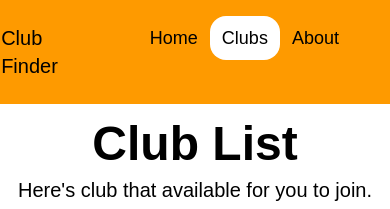
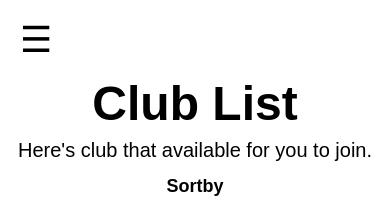
Before and after one commit to vDescent/W5-CampusClubFinder, a React (Vite) app: page /clubs in a window 390 px wide. Shown: the top 209 px of the page. Built offline with nearby package versions, Linux system fonts and the light colour scheme; a web font is replaced by a local one.

Commit message:
fix: fix responsicvity on all pages

```diff
--- a/src/components/Navbar.jsx
+++ b/src/components/Navbar.jsx
@@ -1,9 +1,20 @@
-import { NavLink } from "react-router"
+import { useState } from "react";
+import { NavLink, useLocation } from "react-router"
 
 export default function Navbar(){
+    const [isOpen, setIsOpen] = useState(false);
+    const location = useLocation();
+
+    const navClass = ({ isActive }) =>
+        `text-2xl
+        ${isActive ? "p-3 rounded-2xl bg-white" : "p-3 hover:bg-white rounded-2xl transition"}`;
     return(
+
         // <nav className="flex-1 w-full bg-red-500 h-full justify-between">
-        <nav className="flex w-full h-full p-6 bg-amber-500 justify-center sticky top-0 z-50">
+        // <nav className="flex w-full h-full p-6 bg-amber-500 justify-center sticky top-0 z-50 max-lg:">
+        <nav className="sticky top-0 z-50">
+            {/* Desktop Ver */}
+            <div className="flex w-full h-full p-6 bg-amber-500 justify-center sticky top-0 z-50 max-lg:hidden">
                 <h1 className="flex text-xl w-1/2">Club Finder</h1>
                 <ul className="flex w-1/2 justify-between mx-20 text-lg">
                     <li>
@@ -17,8 +28,38 @@ export default function Navbar(){
                     <li>
                         <NavLink to="/about" className={({isActive}) => isActive ? "p-3 border-amber-700 rounded-2xl bg-white" : "text-black p-3 hover:bg-white hover:cursor-pointer rounded-2xl transition-colors duration-600"}>About</NavLink>
                     </li>
+                </ul>
+            </div>
 
+            {/* Mobile ver */}
+            {location.pathname === "/" &&(
+                <div className="lg:hidden fixed top-0 left-0 w-full flex m-5">
+                    <button className="lg:hidden text-4xl" onClick={() => setIsOpen(!isOpen)}>☰</button>
+                </div>
+            )}
+
+            {location.pathname !== "/" &&(
+                <div className="lg:hidden h-20 m-5 fixed">
+                    <button className="lg:hidden text-4xl" onClick={() => setIsOpen(!isOpen)}>☰</button>
+                </div>
+            )}
+            <div className={`lg:hidden flex items-center justify-center overflow-hidden transition-all duration-300 fixed p-6 h-screen w-64 bg-amber-500 ${isOpen ? "translate-x-0" : "-translate-x-full"}`}>
+                <button className="lg:hidden text-4xl absolute top-0 left-0 m-5" onClick={() => setIsOpen(!isOpen)}>☰</button>
+                <ul className="flex flex-col px-6 pb-4 gap-20">
+
+                    <li>
+                        <NavLink to="/" className={navClass} onClick={() => setIsOpen(false)}>Home</NavLink>
+                    </li>
+
+                    <li>
+                        <NavLink to="/clubs" className={navClass} onClick={() => setIsOpen(false)}>Clubs</NavLink>
+                    </li>
+
+                    <li>
+                        <NavLink to="/about" className={navClass} onClick={() => setIsOpen(false)}>About</NavLink>
+                    </li>
                 </ul>
+            </div>
         </nav>
     )
 }
--- a/src/pages/About.jsx
+++ b/src/pages/About.jsx
@@ -1,7 +1,7 @@
 export default function About(){
     return(
         <div className="flex flex-col p-6 max-w-4xl mx-auto gap-2 min-h-screen">
-            <h1 className="text-5xl self-center font-bold">About</h1>
+            <h1 className="text-5xl self-center font-bold mb-5 max-lg:mt-20">About</h1>
             <h2 className="text-4xl font-semibold">What this app does ?</h2>
             <p className="text-xl">This app is simulate how club finder website run via localstorage. In this app user can explore club that available to user, so user can join the club.</p>
             <h2 className="text-4xl font-semibold">What Tech stack used in this project ?</h2>
--- a/src/pages/ClubDetail.jsx
+++ b/src/pages/ClubDetail.jsx
@@ -22,7 +22,7 @@ export default function ClubDetail(){
     return(
         <div className="min-h-[calc(100vh-80px)] flex items-center">
             <div className="flex flex-row p-10 border-black border-2 m-8 rounded-2xl gap-4 bg-[#FFE9C4]
-            max-lg:flex-col max-lg:items-center">
+            max-lg:flex-col max-lg:items-center max-lg:mt-20">
                 <img src={displayedClub.image} alt="Club Photos" className="rounded-2xl w-1/2 object-cover
                 max-lg:h-1/2 max-lg:w-full"/>
                 <div className="flex flex-col justify-between gap-4 mx-auto max-w-sm w-1/2
--- a/src/pages/ClubList.jsx
+++ b/src/pages/ClubList.jsx
@@ -23,8 +23,8 @@ export default function ClubList(){
 
 
     return(
-        <div className="flex flex-col items-center min-h-screen gap-2 m-4">
-            <h1 className="text-5xl font-bold">Club List</h1>
+        <div className="flex flex-col items-center min-h-screen gap-2 lg:m-4">
+            <h1 className="text-5xl font-bold max-lg:mt-20">Club List</h1>
             <p className="text-xl">Here's club that available for you to join.</p>
             {/* <div className="flex justify-center gap-2"> */}
                 <h4 className="text-lg font-semibold">Sortby</h4>
@@ -43,7 +43,7 @@ export default function ClubList(){
 
             {/* Ketika GRID */}
 
-            <div className={viewMode === "grid" ? "grid grid-cols-3 gap-4 justify-center m-4" : "flex flex-col gap-4 max-w-xl mx-auto"}>
+            <div className={viewMode === "grid" ? "grid grid-cols-3 max-lg:grid-cols-2 max-md:grid-cols-1 gap-4 justify-center m-4" : "flex flex-col gap-4 max-w-xl mx-auto max-sm:m-4"}>
                 {sortedClubs.map((club) =>(
                     <div key={club.id} className="flex flex-col border p-6 gap-2 bg-[#FFE9C4] rounded-2xl">
                         {/* <h2 className="text-2xl">{viewMode === "grid" ? "Grid" : "List"} {club.name}</h2> */}
```
Lines whose indentation alone changed are shown as unchanged.
